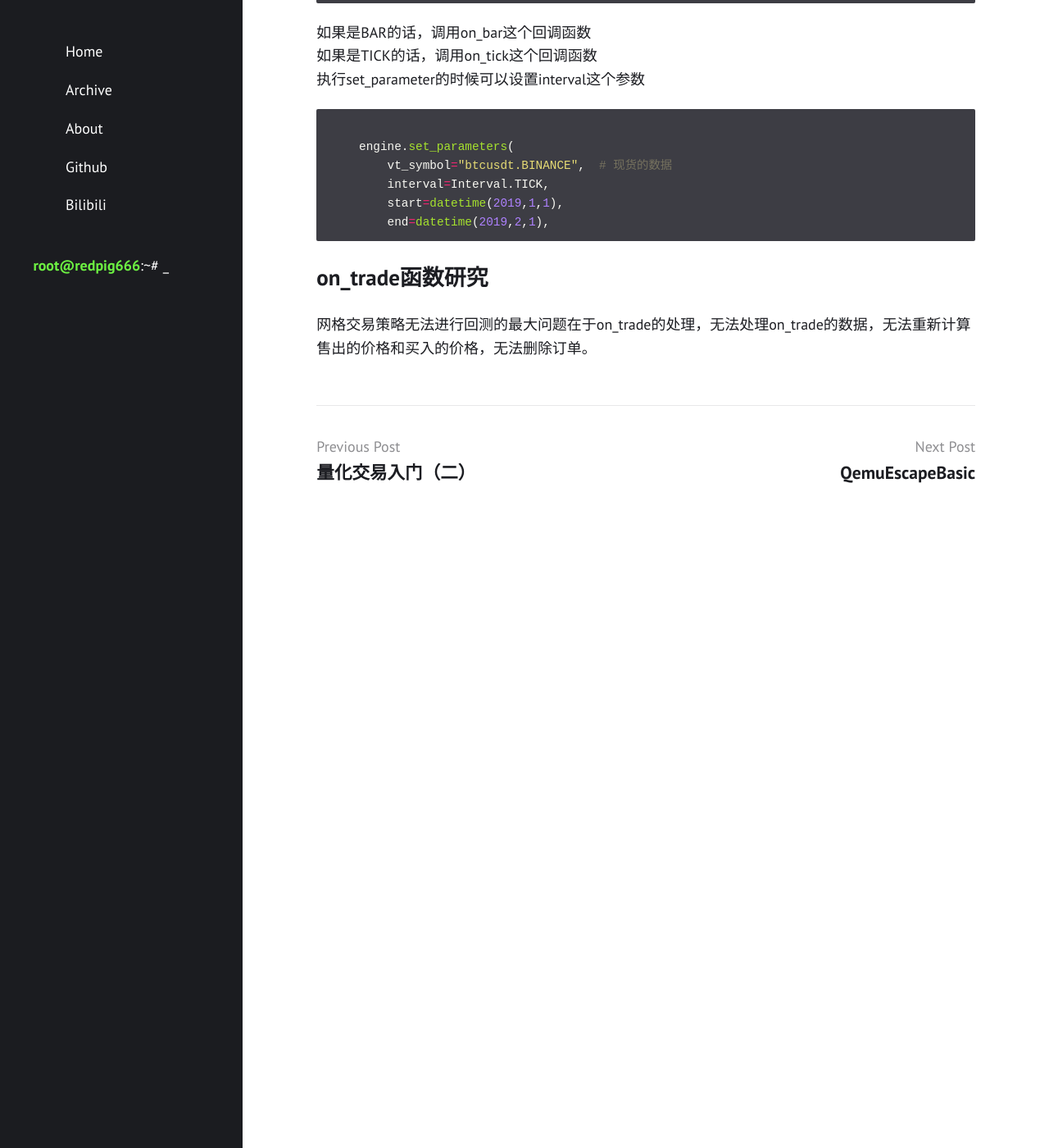
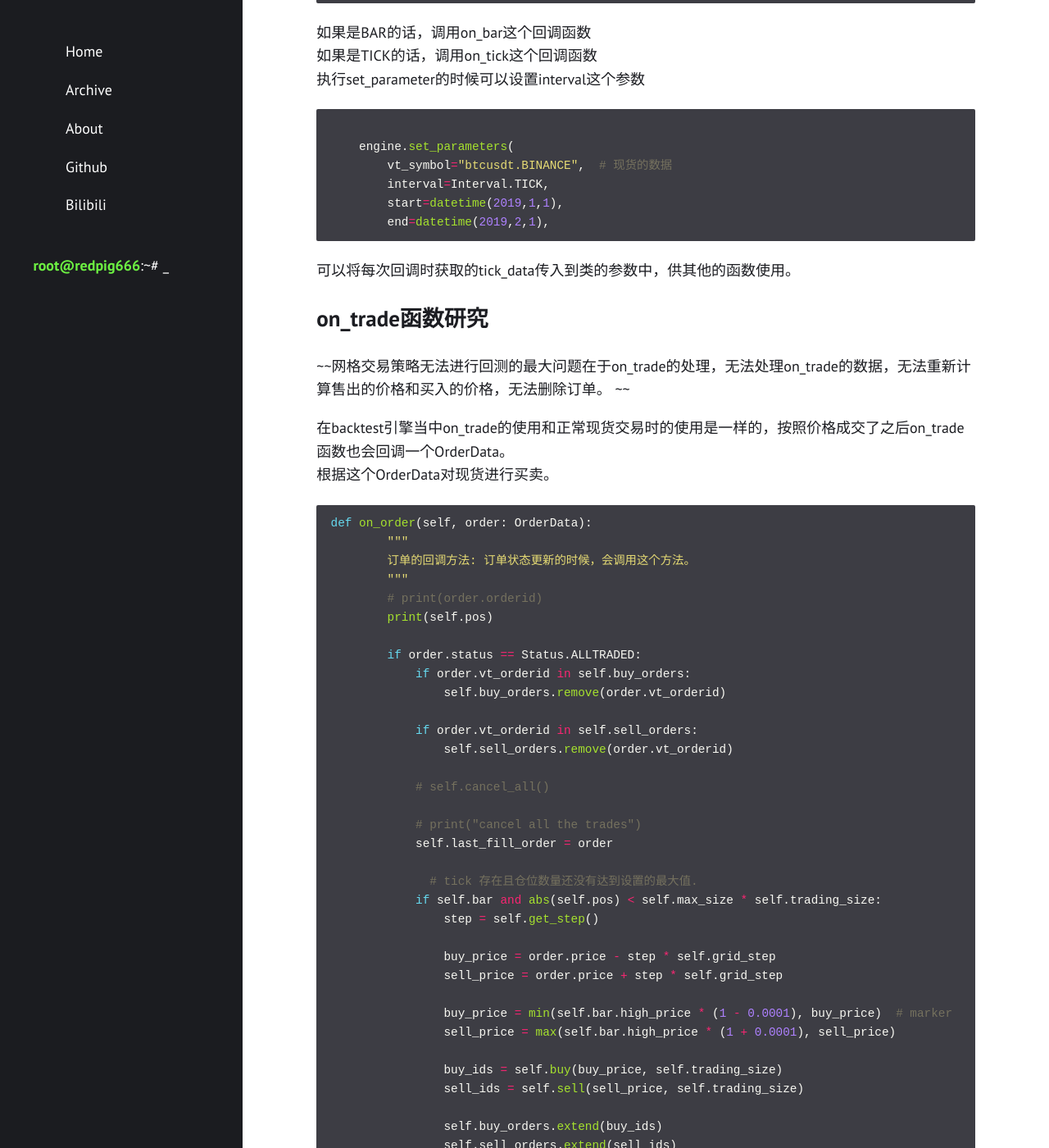
Before and after one commit to redpigsixsixsix/redpigsixsixsix.github.io, a Jekyll site: the page built from _posts/2021-02-23-量化交易入门（三）.md, in a window 1280 px wide and 1400 px high, scrolled down 3491 px. Shown: the whole window at 82% size. Built offline with Jekyll 4.4.1, drawn with Linux system fonts in a browser that asks for light colours; some of the changed text lies outside the part shown.

Commit message:
Update 2021-02-23-量化交易入门（三）.md

````diff
--- a/_posts/2021-02-23-量化交易入门（三）.md
+++ b/_posts/2021-02-23-量化交易入门（三）.md
@@ -134,7 +134,61 @@ on_trade函数，当新的交易信息更新了之后调用该函数。
         end=datetime(2019,2,1),
 ```
 
+可以将每次回调时获取的tick_data传入到类的参数中，供其他的函数使用。
 
 ## on_trade函数研究
 
-网格交易策略无法进行回测的最大问题在于on_trade的处理，无法处理on_trade的数据，无法重新计算售出的价格和买入的价格，无法删除订单。
+~~网格交易策略无法进行回测的最大问题在于on_trade的处理，无法处理on_trade的数据，无法重新计算售出的价格和买入的价格，无法删除订单。  ~~
+
+在backtest引擎当中on_trade的使用和正常现货交易时的使用是一样的，按照价格成交了之后on_trade函数也会回调一个OrderData。
+根据这个OrderData对现货进行买卖。
+
+```python
+def on_order(self, order: OrderData):
+        """
+        订单的回调方法: 订单状态更新的时候，会调用这个方法。
+        """
+        # print(order.orderid)
+        print(self.pos)
+
+        if order.status == Status.ALLTRADED:
+            if order.vt_orderid in self.buy_orders:
+                self.buy_orders.remove(order.vt_orderid)
+
+            if order.vt_orderid in self.sell_orders:
+                self.sell_orders.remove(order.vt_orderid)
+
+            # self.cancel_all()
+
+            # print("cancel all the trades")
+            self.last_fill_order = order
+
+              # tick 存在且仓位数量还没有达到设置的最大值.
+            if self.bar and abs(self.pos) < self.max_size * self.trading_size:
+                step = self.get_step()
+
+                buy_price = order.price - step * self.grid_step
+                sell_price = order.price + step * self.grid_step
+
+                buy_price = min(self.bar.high_price * (1 - 0.0001), buy_price)  # marker
+                sell_price = max(self.bar.high_price * (1 + 0.0001), sell_price)
+
+                buy_ids = self.buy(buy_price, self.trading_size)
+                sell_ids = self.sell(sell_price, self.trading_size)
+
+                self.buy_orders.extend(buy_ids)
+                self.sell_orders.extend(sell_ids)
+
+                print(
+                    f"订单完全成交, 分别下双边网格: BUY: {buy_ids}@{buy_price}, SELL: {sell_ids}@{sell_price}")
+
+            if not order.is_active():
+                if order.vt_orderid in self.buy_orders:
+                    self.buy_orders.remove(order.vt_orderid)
+
+            elif order.vt_orderid in self.sell_orders:
+                self.sell_orders.remove(order.vt_orderid)
+
+
+        self.put_event()
+```
````
